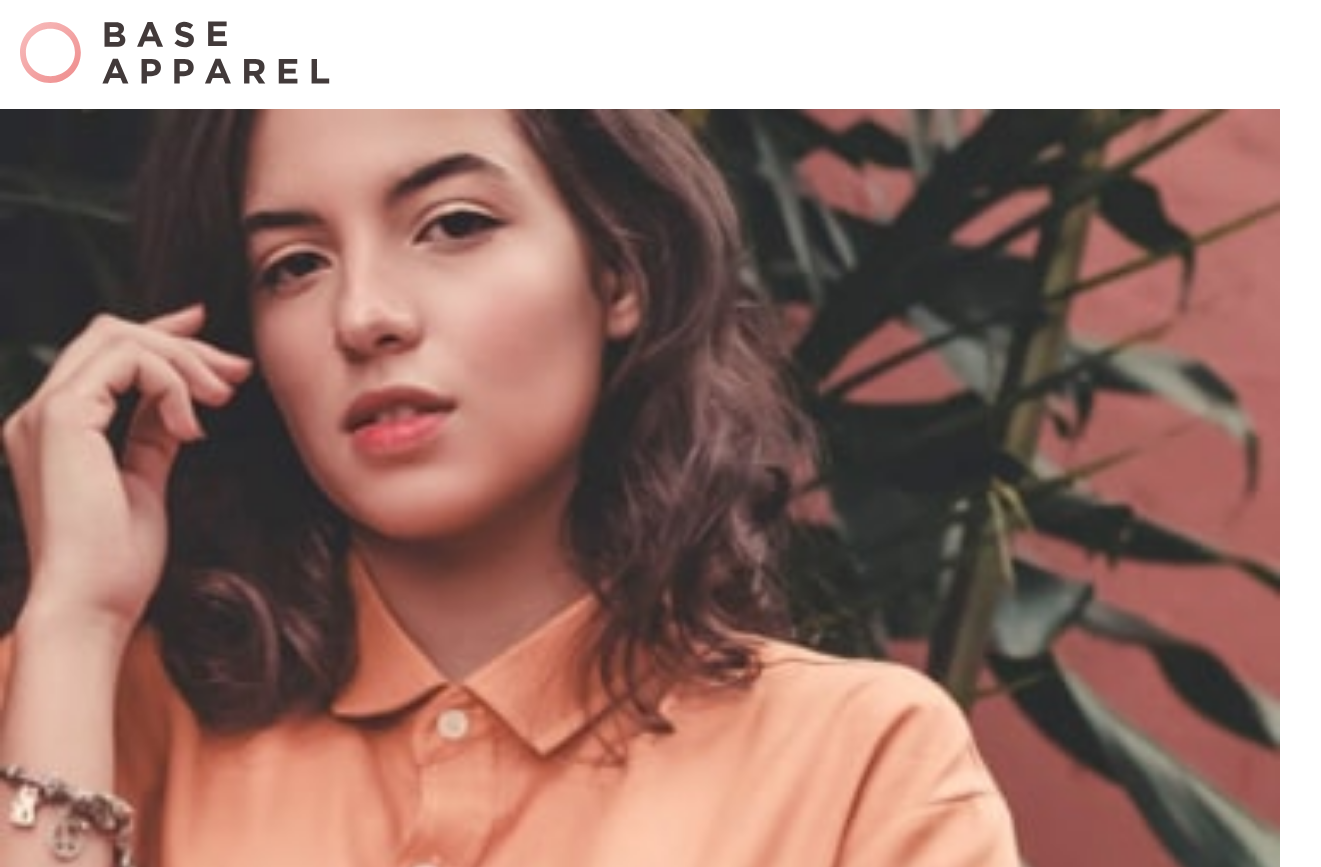
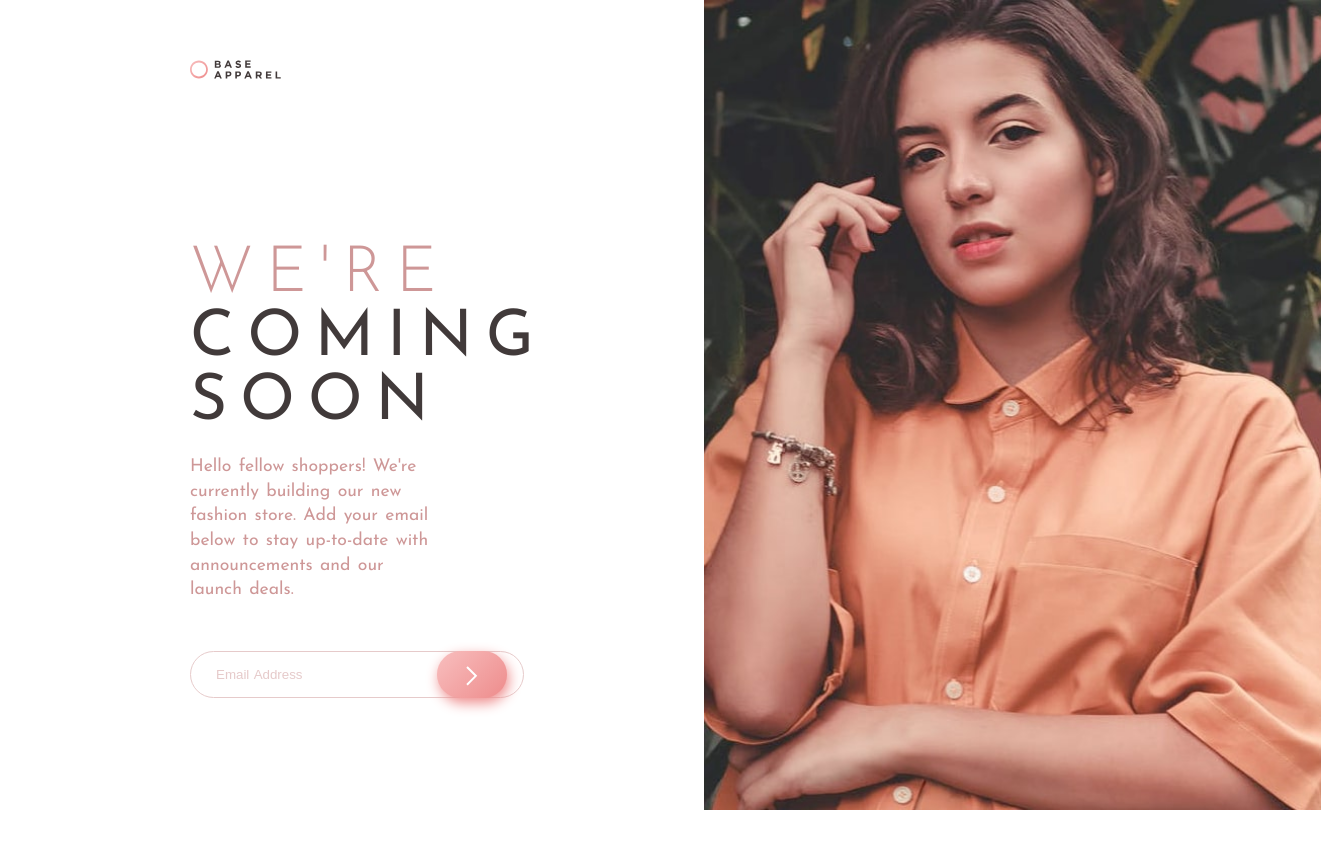
Before and after one commit to Franco-Cipolla/coming-soon-card-franco, a plain HTML site: page index.html in a window 1280 px wide. Shown: the top 867 px of the page, 1321 px wide, since content can reach past the window. After the commit the page ends 810 px from the top, so only its background shows below. Drawn offline with Linux system fonts and the light colour scheme.

Commit message:
nearly finished

```diff
--- a/index.html
+++ b/index.html
@@ -45,5 +45,10 @@
         </form>
       </section>
     </main>
+    <img
+      src="images/hero-desktop.jpg"
+      alt="image desktop"
+      class="desktop-img"
+    />
   </body>
 </html>
--- a/style.css
+++ b/style.css
@@ -67,7 +67,6 @@ section.coming-soon h1 {
   color: var(--clr-desaturated-red);
   font-weight: var(--fw-light);
   margin-bottom: 20px;
-  margin-inline: auto;
   text-transform: uppercase;
   letter-spacing: 0.2em;
 }
@@ -97,6 +96,7 @@ section.forms input.email {
   border-radius: 26px;
   border: 1px solid var(--clr-desaturated-red);
   outline: none;
+  opacity: 50%;
 }
 
 section.forms input.email::placeholder {
@@ -122,3 +122,95 @@ section.forms button.submit-button img {
   align-self: center;
   justify-self: center;
 }
+
+.desktop-img {
+  display: none;
+}
+
+@media (min-width: 1200px) {
+  body {
+    display: grid;
+    grid-template-columns: 55% 45%;
+    overflow: hidden;
+    min-width: 100%;
+    min-height: 100vh;
+    grid-template-rows: auto 1fr;
+  }
+
+  .desktop-img {
+    display: block;
+    grid-column: 2;
+    grid-row: span 2;
+    min-width: 100%;
+    min-height: 100%;
+    object-fit: cover;
+  }
+
+  section.hero img {
+    display: none;
+  }
+
+  header {
+    grid-row: 1;
+  }
+
+  main {
+    grid-row: 2;
+    align-items: center;
+  }
+
+  header,
+  main {
+    grid-column: 1;
+  }
+
+  header {
+    padding: 60px;
+    padding-left: 190px;
+    padding-bottom: 0;
+    margin-bottom: 10rem;
+  }
+
+  header img {
+    width: 20%;
+  }
+
+  section.coming-soon {
+    text-align: left;
+    padding: 0;
+    padding-left: 190px;
+  }
+
+  section.coming-soon h1 {
+    min-width: 100%;
+    font-size: 4em;
+  }
+  section.coming-soon p {
+    padding-right: 17rem;
+    font-size: 1.1em;
+    margin-bottom: 3rem;
+  }
+
+  section.forms form {
+    padding-left: 190px;
+    justify-content: left;
+  }
+
+  section.forms input.email {
+    width: 65%;
+    padding: 15px;
+    position: relative;
+  }
+  section.forms button.submit-button {
+    position: absolute;
+    right: 28%;
+    padding: 15px;
+    border-radius: 26px;
+    z-index: 1;
+    border: none;
+    width: 10%;
+    height: 100%;
+    background-image: var(--gradient-normal);
+    box-shadow: 2px 5px 13px hsl(0, 74%, 74%);
+  }
+}
```
